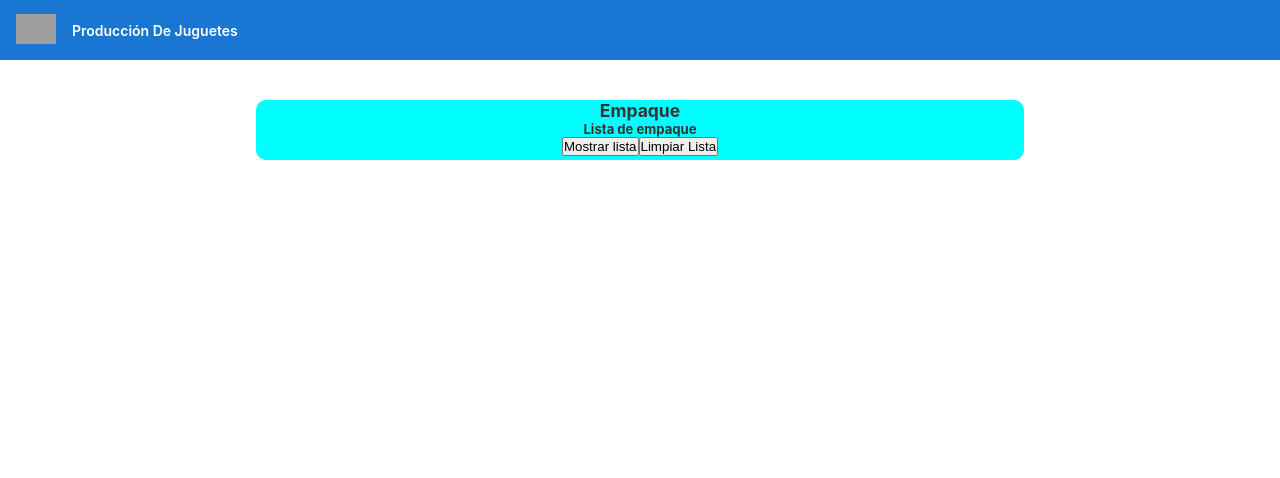
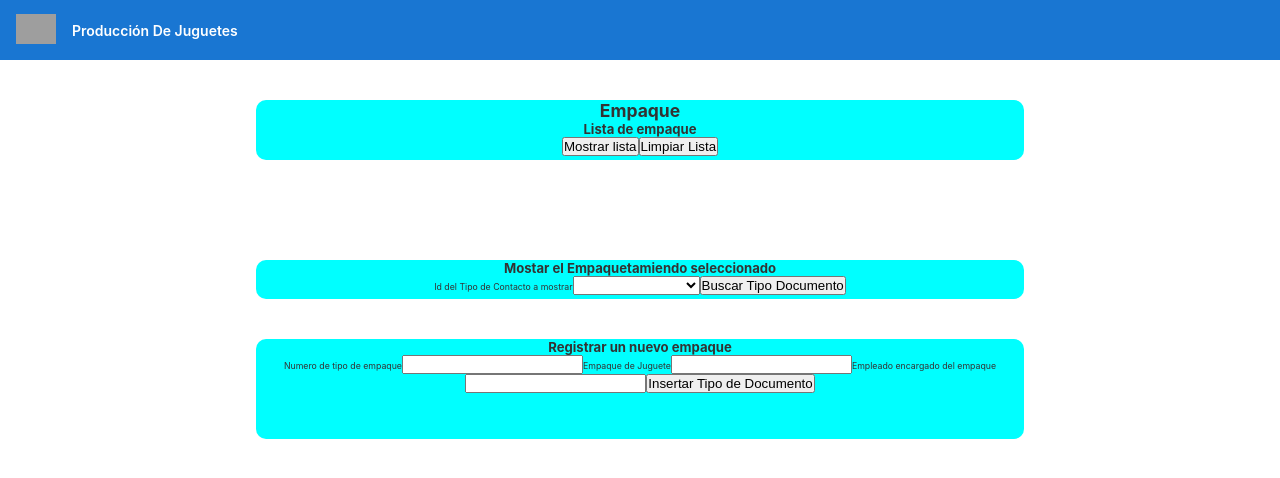
Before and after one commit to JosMiguelMM2/MVM-SYSTEM, an Angular app in the folder Front-End/: page /Empaque in a window 1280 px wide. Shown: the top 478 px of the page. Built offline with nearby package versions, Linux system fonts and the light colour scheme; grey boxes are pictures that could not be loaded.

Commit message:
arreglando empaque

```diff
--- a/Front-End/src/app/contacto/contacto.component.html
+++ b/Front-End/src/app/contacto/contacto.component.html
@@ -85,8 +85,7 @@
 <!-- para crear un  Tipo de documento -->
 
 <div class="crear-contacto">
-  <br /><br />
-  <h2 class="titulo2">Registrar un Nuevo Tipo de Documento</h2>
+  <h2 class="titulo2">Registrar un Nuevo Contacto</h2>
 
   <form (ngSubmit)="InsertarnuevoContacto()" [formGroup]="InsertarContacto">
     <h4>Nuevo Contacto</h4>
@@ -114,7 +113,7 @@
       Insertar Tipo de Documento
     </button>
   </form>
-  >
+
 </div>
 
 <!--------------------------------------------------------------------------------------------->
--- a/Front-End/src/app/contacto/contacto.component.ts
+++ b/Front-End/src/app/contacto/contacto.component.ts
@@ -156,6 +156,9 @@ export class ContactoComponent implements OnInit {
     );
   }
 
+
+  // -----------------------------------------------------------------------------------------
+  // Inserta un nuevo Contacto.
   public InsertarnuevoContacto() {
     let datosvalo1 = this.InsertarContacto.getRawValue()['numberidempleados'];
     let datosvalo2 = this.InsertarContacto.getRawValue()['numberidtipcontacto'];
--- a/Front-End/src/app/empaquetamiento/empaquetamiento.component.css
+++ b/Front-End/src/app/empaquetamiento/empaquetamiento.component.css
@@ -18,3 +18,23 @@ html{
     text-align: center;
     border-radius: 1rem 1rem 1rem 1rem;
 }
+
+.buscar-por-id{
+    background-color: aqua;
+    margin: 0 auto;
+    margin-top: 10rem;
+    width: 60%;
+    text-align: center;
+    border-radius: 1rem 1rem 1rem 1rem;
+}
+
+.insertar-empaque{
+    background-color: aqua;
+    margin: 0 auto;
+    margin-top: 4rem;
+    width: 60%;
+    height: 10rem;
+    text-align: center;
+    border-radius: 1rem 1rem 1rem 1rem;
+
+}
--- a/Front-End/src/app/empaquetamiento/empaquetamiento.component.html
+++ b/Front-End/src/app/empaquetamiento/empaquetamiento.component.html
@@ -31,4 +31,78 @@
         </form>
     </div>
 </main>
+
+<!-- MOSTRAR UN SOLO DATO DE Empaquetamiento
+CON ID -->
+<main class="buscar-por-id">
+    <h2 class="titulo-2">Mostar el Empaquetamiendo seleccionado</h2>
+
+    <form (ngSubmit)="getEmpaqueId()" [formGroup]="filtraridempaque">
+        <span>Id del Tipo de Contacto a mostrar</span>
+        <select class="dropdown" formControlName="combofiltro" (click)="getEmpaquetamiento(2)">
+          <option value="value1">Tipo de Empaque</option>
+
+          <option *ngFor="let TipEmp of comboListaEmpaque" [value]="TipEmp.Id_Empaque">
+            {{ TipEmp.Id_Empaque }} - {{ TipEmp.tipo_de_empaque}}
+          </option>
+        </select>
+
+        <button type="submit">Buscar Tipo Documento</button>
+      </form>
+
+      <ul>
+        <h2 class="titulo2">{{ TituloEmpaq}}</h2>
+
+        <table class="tabBuscar">
+          <thead class="Colb">
+            <th class="b">{{ TabBusEmpaque[0] }}</th>
+            <th class="b">{{ TabBusEmpaque[1] }}</th>
+            <th class="b">{{ TabBusEmpaque[2] }}</th>
+            <th class="b">{{ TabBusEmpaque[3] }}</th>
+          </thead>
+
+          <tbody class="Filb">
+            <tr class="b" *ngFor="let tempa of MiEmpaque">
+              <th>{{ tempa.Id_Empaque }}</th>
+              <th>{{ tempa.tipo_de_empaque }}</th>
+              <th>{{ tempa.Juguete }}</th>
+              <th>{{ tempa.Persona }}</th>
+            </tr>
+          </tbody>
+        </table>
+      </ul>
+</main>
+
+<!-- INSERTAR NUEVO EMPAQUE -->
+<main class="insertar-empaque">
+    <h2 class="titulo2">Registrar un nuevo empaque</h2>
+
+  <form (ngSubmit)="InsertarEmpaqueM()" [formGroup]="InsertarEmpaque">
+
+
+    <label for="Tipo-empaque">
+      <span>Numero de tipo de empaque</span>
+      <input type="number" name="Tipo-empaque" id="Tipo-empaque" formControlName="TipEmpa" />
+    </label>
+
+
+    <label for="juguete-empaque">
+      <span>Empaque de Juguete</span>
+      <input type="number" name="juguete-empaque" id="juguete-empaque"
+        formControlName="JugueteEmp" />
+    </label>
+
+
+    <label for="empleado-empaque">
+      <span>Empleado encargado del empaque</span>
+      <input type="number" name="empleado-empaque" id="empleado-empaque" formControlName="EmpleaEmpa" />
+    </label>
+
+    <button class="agregar-empaque" type="submit">
+      Insertar Tipo de Documento
+    </button>
+  </form>
+
+</main>
+
 </html>
--- a/Front-End/src/app/empaquetamiento/empaquetamiento.component.ts
+++ b/Front-End/src/app/empaquetamiento/empaquetamiento.component.ts
@@ -43,6 +43,12 @@ export class EmpaquetamientoComponent implements OnInit {
     combofiltro: new FormControl(),
   });
 
+  //INSERTAR NUEVO EMPAQUE
+  InsertarEmpaque = new FormGroup({
+    TipEmpa: new FormControl(),
+    JugueteEmp: new FormControl(),
+    EmpleaEmpa: new FormControl(),
+  });
 
   constructor(private formBuilder: FormBuilder,
     private juguetesService: JuguetesService,
@@ -66,7 +72,7 @@ export class EmpaquetamientoComponent implements OnInit {
           this.TablaEmpaque[2] = 'Juguete';
           this.TablaEmpaque[3] = 'Persona'
 
-        }else if (op == 2) {
+        } else if (op == 2) {
 
           this.comboListaEmpaque = JSON.parse(data);
           this.MiEmpaque = null;
@@ -75,9 +81,16 @@ export class EmpaquetamientoComponent implements OnInit {
           this.TabBusEmpaque[1] = '';
           this.TabBusEmpaque[2] = '';
           this.TabBusEmpaque[3] = '';
+        } else if (op == 3) {
+          this.comboEditarEmpaque = JSON.parse(data);
+          this.MiEmpaqueE = null;
+          this.TituloEmpaqueEdit = '';
+          // this.ActualizarATipDoc.removeControl("textnuevotipdoc");
+          // this.ActualizarATipDoc.removeControl("textnuevoinicialestipdoc");
+          console.error(' El listado 5 ');
         }
       })
-    }else {
+    } else {
       this.TituloEmpaque = '';
       this.Empaquetamiento = null;
       this.TablaEmpaque[0] = '';
@@ -101,7 +114,7 @@ export class EmpaquetamientoComponent implements OnInit {
         // console.log("MiTipDoc es " + this.MiTipDoc);
         //console.log("MiTipDoc es " + this.MiTipDoc[0].id_tip_doc + " - " + this.MiTipDoc[0].tipo_documento + " - " + this.MiTipDoc[0].iniciales_tip_doc);
 
-        this.TituloEmpaq = 'Buscar Emapque por Id';
+        this.TituloEmpaq = 'Buscar Empaque por Id';
         this.TabBusEmpaque[0] = 'Id Empaque';
         this.TabBusEmpaque[1] = 'Tipo de empaque';
         this.TabBusEmpaque[2] = 'Juguete';
@@ -113,6 +126,24 @@ export class EmpaquetamientoComponent implements OnInit {
     );
   }
 
+  public InsertarEmpaqueM() {
+    let datosvalo1 = this.InsertarEmpaque.getRawValue()['TipEmpa'];
+    let datosvalo2 = this.InsertarEmpaque.getRawValue()['JugueteEmp'];
+    let datosvalo3 = this.InsertarEmpaque.getRawValue()['EmpleaEmpa'];
+
+    let cadena = { "Tipo_Empaque": datosvalo1, "Juguete_Empaque": datosvalo2, "Empleado_Empaque": datosvalo3 };
+     this.juguetesService.insertTipEmpaque(cadena).then
+      (res => {
+        console.log(res)
+      }
+      ).catch(err => {
+        console.log(err)
+      });
+    this.InsertarEmpaque.reset();
+    console.log('318    ' + datosvalo1 + ' - ' + datosvalo2 + ' - ' + datosvalo3);
+
+  }
+
   ngOnInit(): void {
     this.ListaEmpaque = this.formBuilder.group({});
 
@@ -120,6 +151,13 @@ export class EmpaquetamientoComponent implements OnInit {
       combofiltro: [],
     });
 
+    this.InsertarEmpaque = this.formBuilder.group({
+      TipEmpa: [],
+      JugueteEmp: [],
+      EmpleaEmpa: [],
+    }); this.formBuilder.group;
+
+
   }
 
 }
--- a/Front-End/src/app/juguetes.service.ts
+++ b/Front-End/src/app/juguetes.service.ts
@@ -93,6 +93,13 @@ export class JuguetesService {
     return this.http.get(this.Url + '/tipEmpaque' + id, httpOptions);
   }
 
+  //INSAERTAR NUEVO EMPAQUE
+  async insertTipEmpaque(NuevoEmpaque: any): Promise<any> {
+    console.log("id"+NuevoEmpaque.Id_Empaque+"nombre"+NuevoEmpaque.tipo_de_empaque+"descripcion"+NuevoEmpaque.Juguete+ "ultimo dato"+NuevoEmpaque.Persona);
+    return new Promise((resolve, reject) => {
+      this.http.post(this.Url + '/tipEmpaque', NuevoEmpaque, httpOptions).toPromise();
+    });
+  }
 
   //------------------------------------------------------------------
   // servicio crud Empleados
--- a/Front-End/src/app/menu-inicio/menu-inicio.component.css
+++ b/Front-End/src/app/menu-inicio/menu-inicio.component.css
@@ -6,10 +6,14 @@
 html{
     font-size: 62.5%;
 }
+
 .principal{
-    margin-top: 80px;
+    background: linear-gradient(to right, #0f2027, #203a43, #2c5364);
     width: 100vw;
     height: 100vh;
+    display: flex;
+    justify-content: center;
+    align-items: center;
 }
 
 .Estilo-contactos{
@@ -20,6 +24,9 @@ html{
     height: 8rem;
     text-align: center;
     border-radius: 1rem 1rem 1rem 1rem;
+    display: flex;
+    justify-content: center;
+    align-items: center;
 }
 
 .Estilo-empleados{
```
Also changed, not shown: 1 other file (tests, documents, lock files or other folders). Lines whose indentation alone changed are shown as unchanged.
